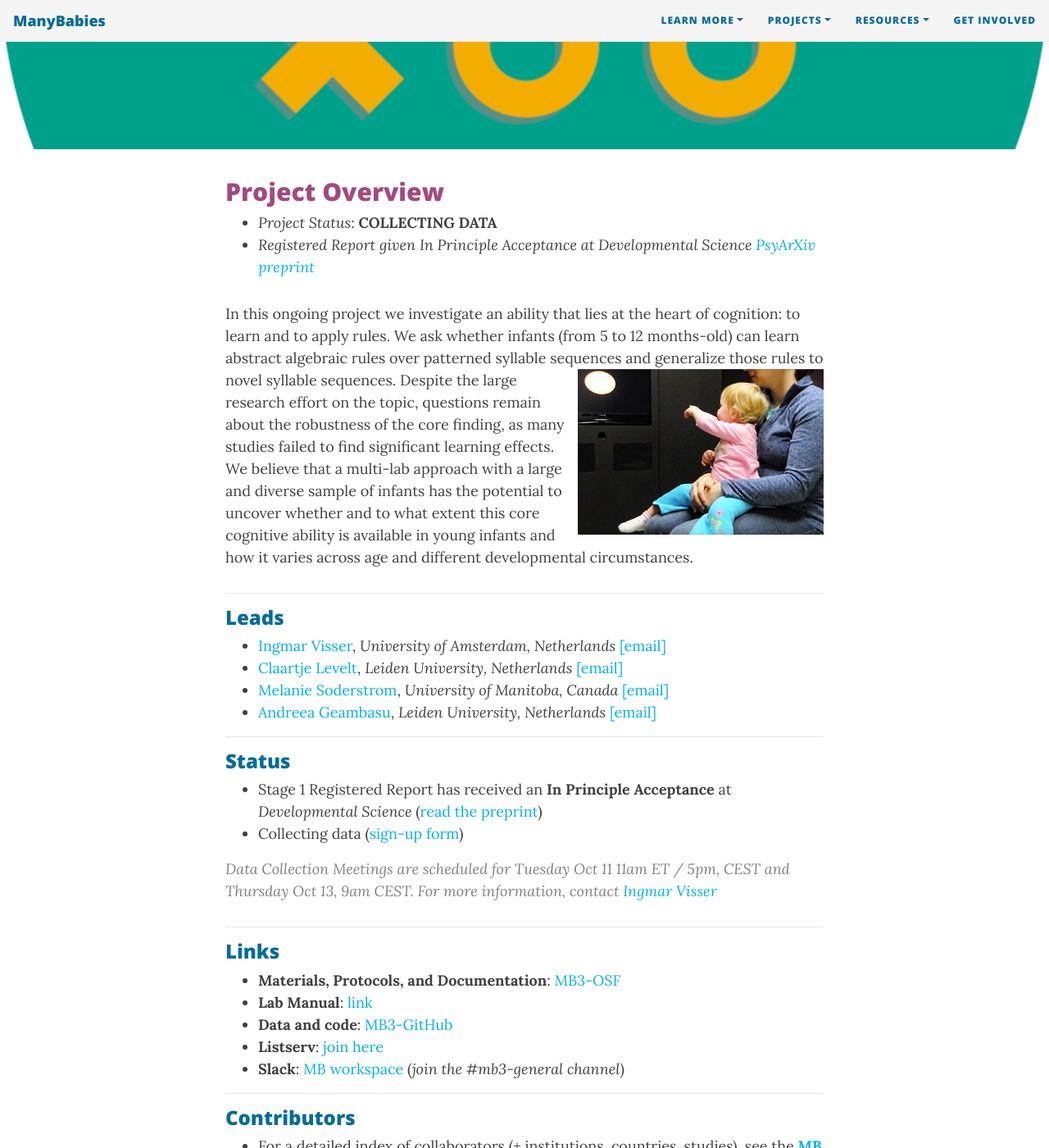
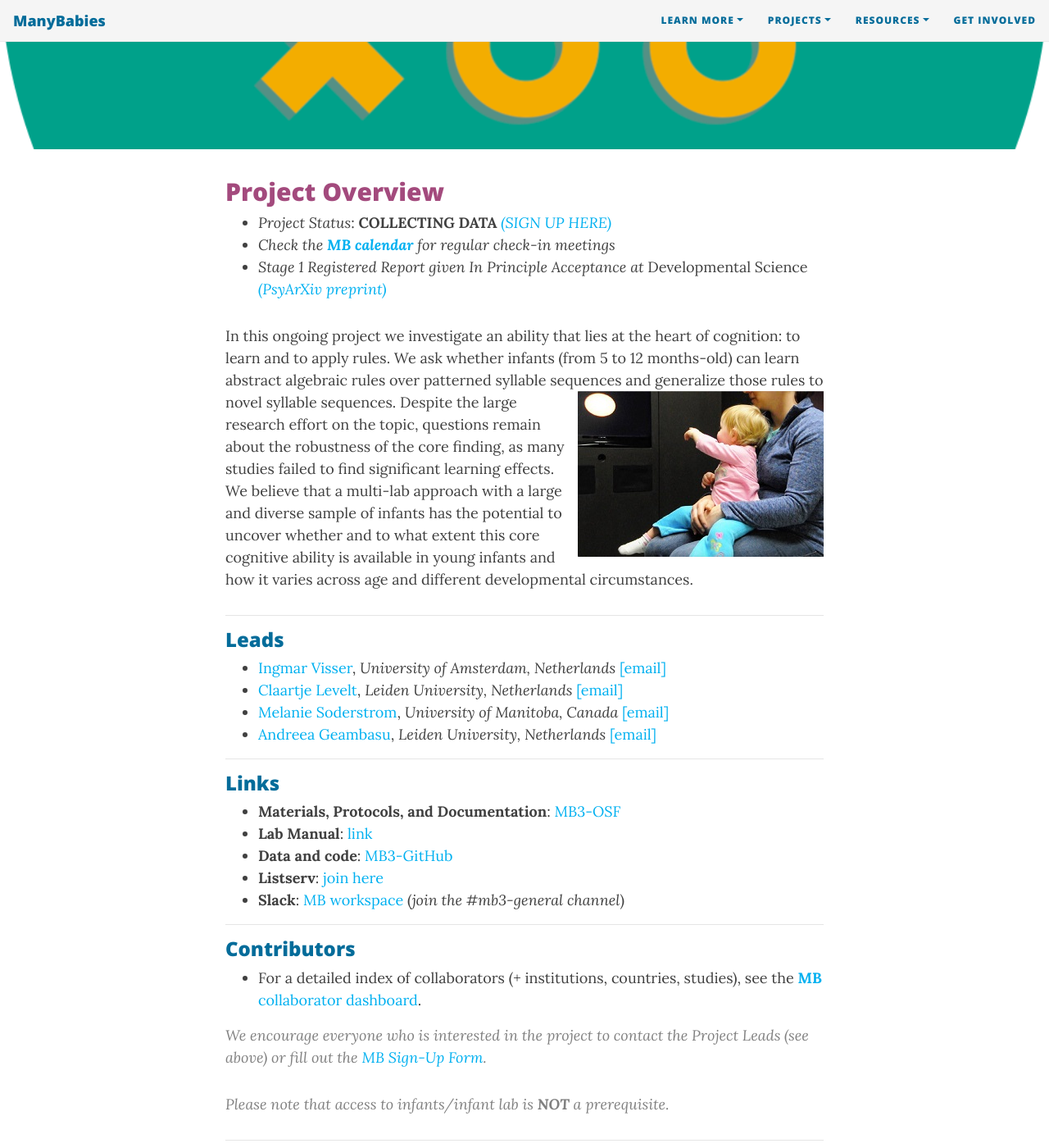
Before and after one commit to manybabies/manybabies.github.io, a Jekyll site: the page built from MB3.md, in a window 1280 px wide and 1400 px high, scrolled down 363 px. Shown: the whole window at 82% size. Built offline with Jekyll 4.4.1, drawn with Linux system fonts in a browser that asks for light colours; nearby versions of some CDN libraries; some web fonts are replaced.

Commit message:
Update MB3.md

```diff
--- a/MB3.md
+++ b/MB3.md
@@ -7,8 +7,9 @@ cover-img: /assets/img/MB3_logo.png
 
 ## Project Overview
 
-* *Project Status*: **COLLECTING DATA**
-* *Registered Report given In Principle Acceptance at Developmental Science [PsyArXiv preprint](https://doi.org/10.31234/osf.io/aex7v)*
+* *Project Status*: **COLLECTING DATA** [*(SIGN UP HERE)*](https://umanitobapsych.az1.qualtrics.com/jfe/form/SV_4NiYE6jM0399g7r)
+* *Check the [**MB calendar**]({{site.baseurl}}/calendar/) for regular check-in meetings*
+* *Stage 1 Registered Report given In Principle Acceptance at* Developmental Science *[(PsyArXiv preprint)](https://doi.org/10.31234/osf.io/aex7v)*
 
 
 In this ongoing project we investigate an ability that lies at the heart of cognition: to learn and to apply rules. We ask whether infants (from 5 to 12 months-old) can learn abstract algebraic rules over patterned syllable sequences and generalize those rules to novel syllable sequences. <img style="float: right;" src="/assets/img/BLL1_300px.jpg"> Despite the large research effort on the topic, questions remain about the robustness of the core finding, as many studies failed to find significant learning effects. We believe that a multi-lab approach with a large and diverse sample of infants has the potential to uncover whether and to what extent this core cognitive ability is available in young infants and how it varies across age and different developmental circumstances.
@@ -19,14 +20,6 @@ In this ongoing project we investigate an ability that lies at the heart of cogn
 * [Claartje Levelt](https://www.universiteitleiden.nl/en/staffmembers/claartje-levelt#tab-1), *Leiden University, Netherlands* [[email]](mailto:c.c.levelt@hum.leidenuniv.nl)
 * [Melanie Soderstrom](https://home.cc.umanitoba.ca/~soderstr/), *University of Manitoba, Canada* [[email]](mailto:M_Soderstrom@umanitoba.ca)
 * [Andreea Geambasu](https://www.universiteitleiden.nl/en/staffmembers/andreea-geambasu#tab-1), *Leiden University, Netherlands* [[email]](mailto:a.geambasu@hum.leidenuniv.nl)
-
-
-***
-### Status
-* Stage 1 Registered Report has received an **In Principle Acceptance** at *Developmental Science* ([read the preprint](https://psyarxiv.com/aex7v/))
-* Collecting data ([sign-up form](https://umanitobapsych.az1.qualtrics.com/jfe/form/SV_4NiYE6jM0399g7r))
-
-> Data Collection Meetings are scheduled for Tuesday Oct 11 11am ET / 5pm, CEST and Thursday Oct 13, 9am CEST. For more information, contact [Ingmar Visser](mailto:i.visser@uva.nl)
 
 
 ***
```
